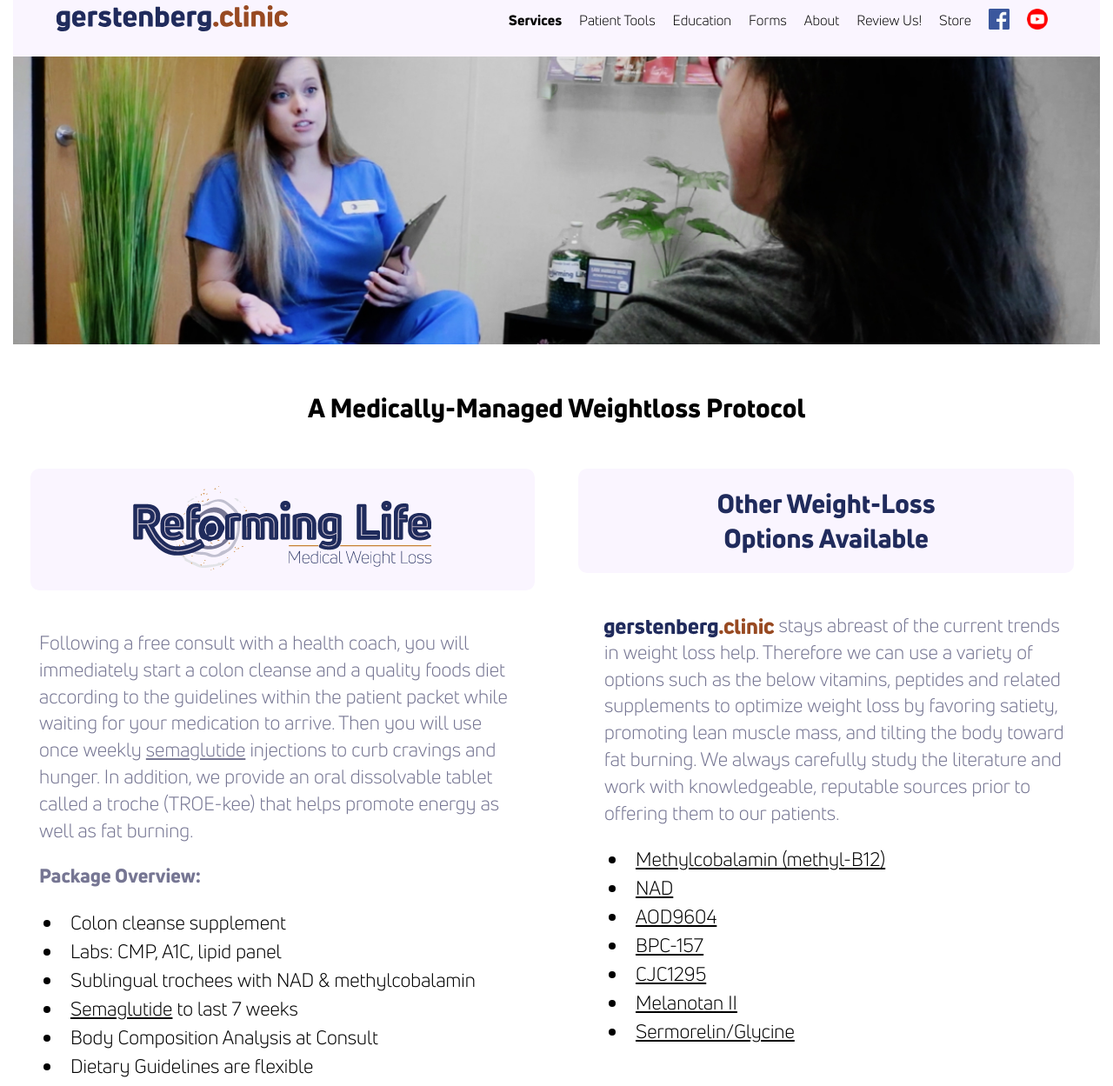
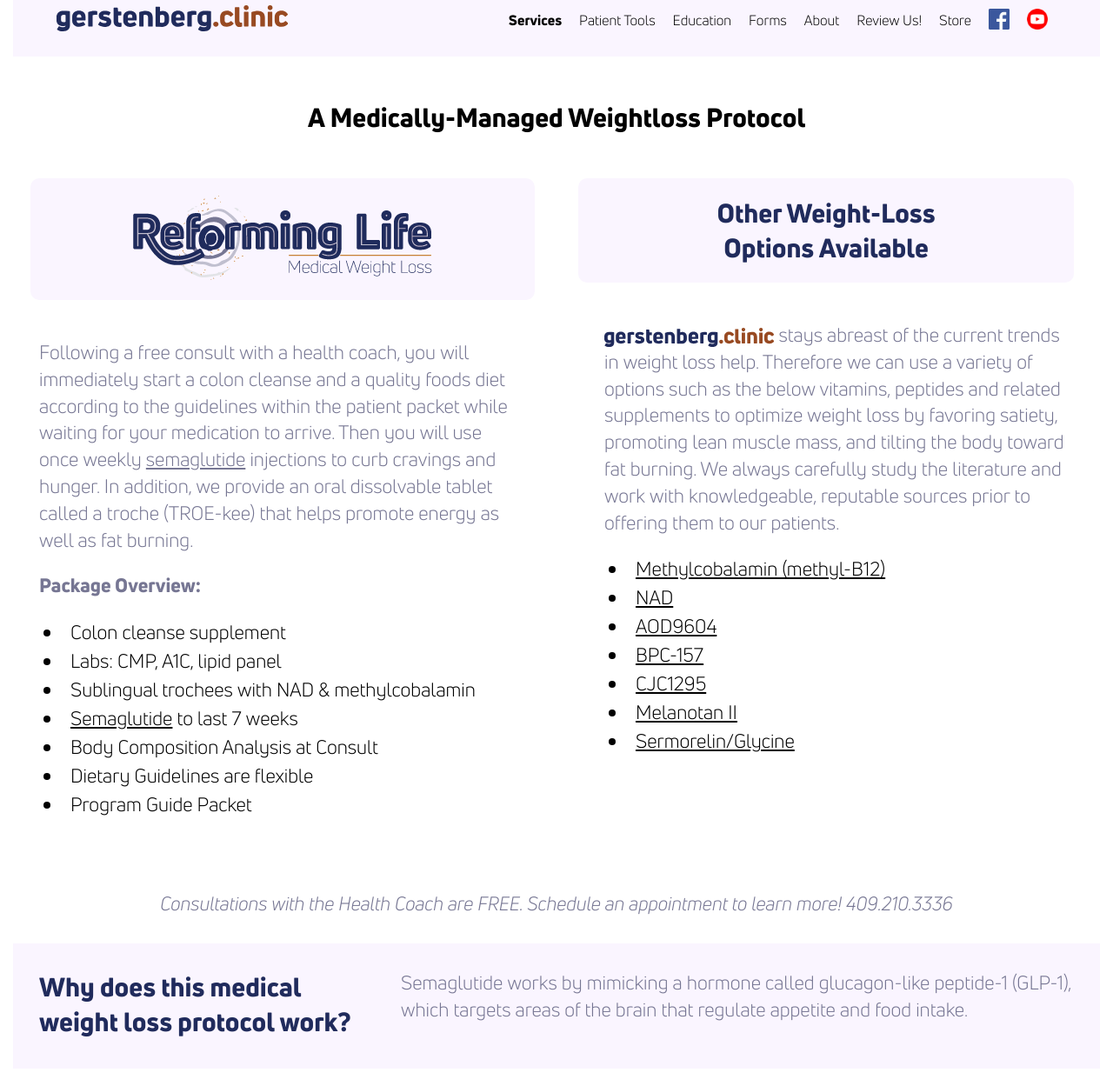
Before and after one commit to theneverwoods/gerstenberg.clinic, a Jekyll site: the page built from services/weight.html, in a window 1280 px wide. Shown: the part 323-1572 px from the top of the page at 87% size. Built offline with Jekyll 4.4.1, drawn with Linux system fonts in a browser that asks for light colours.

Commit message:
Update weight.html

```diff
--- a/services/weight.html
+++ b/services/weight.html
@@ -1,7 +1,7 @@
 ---
 layout: default
 permalink: /services/weight
-hero: /img/heros/hero-gclinic-reflife2.jpg
+hero:
 tagline: "A Medically-Managed Weightloss Protocol"
 stylesheet: about
 keywords: "weight loss, semaglutide, Ozempic, Wegovy, Rybelsus"
```
